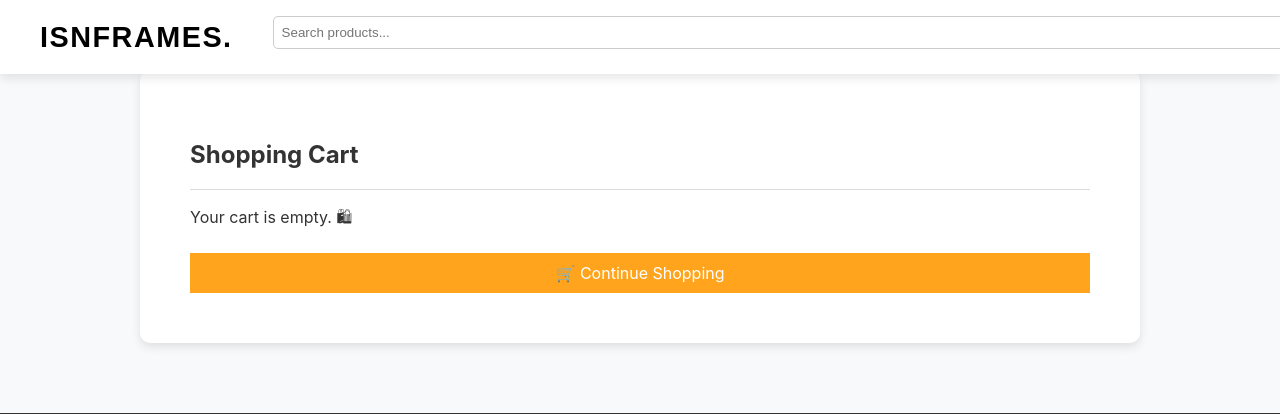
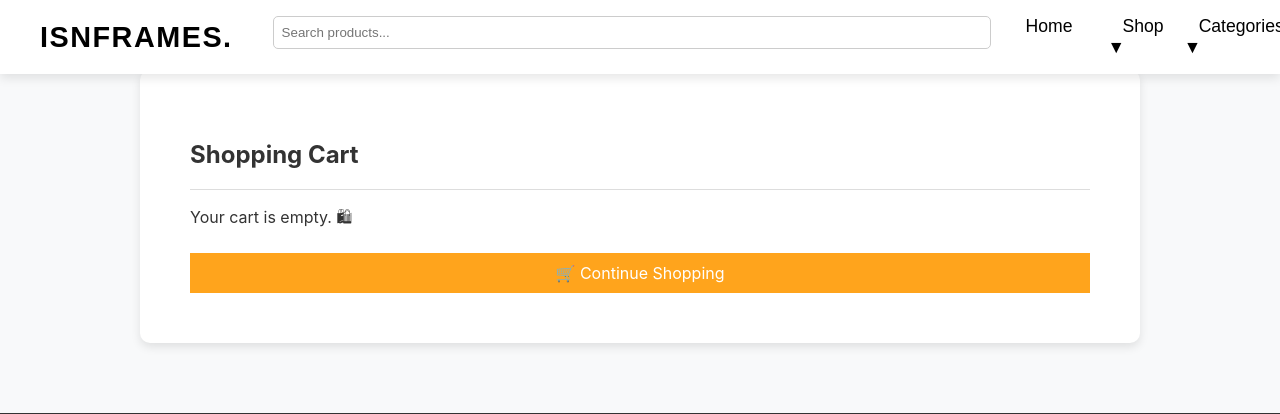
Before and after one commit to ishankkumar-007/commercia, a Flask app: page /cart in a window 1280 px wide. Shown: the top 414 px of the page. Run offline with Flask 3, Linux system fonts and the light colour scheme.

Commit message:
fix:search bar

```diff
--- a/app/templates/components/header.html
+++ b/app/templates/components/header.html
@@ -222,7 +222,7 @@
   }
 
   #search {
-    width: 1000px;
+    width: 700px;
     padding: 8px;
     border-radius: 5px;
     border: 1px solid #ccc;
@@ -235,7 +235,7 @@
     background: white;
     box-shadow: 0px 4px 6px rgba(0, 0, 0, 0.1);
     display: none;
-    width: 1000px;
+    width: 700px;
   }
 
   #suggestions li {
```
